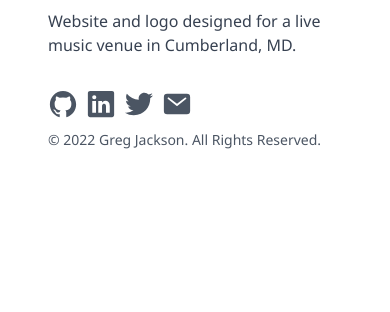
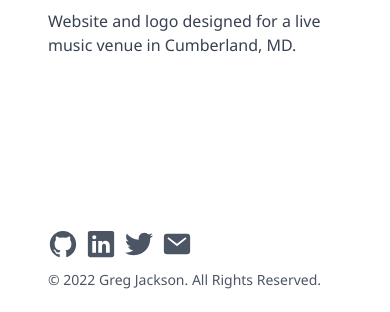
Before and after one commit to gregtjack/portfolio, a Next.js app: page /projects in a window 390 px wide. Shown: the part 529-841 px from the top of the page. Built offline with nearby package versions, Linux system fonts and the light colour scheme.

Commit message:
Footer fix

```diff
--- a/components/Footer.tsx
+++ b/components/Footer.tsx
@@ -1,9 +1,9 @@
 import { IoLogoGithub, IoLogoLinkedin, IoLogoTwitter, IoMail } from "react-icons/io5"
 
-const Footer = () => {
+export const Footer = () => {
     return (
         <div>
-            <footer className="mx-auto max-w-6xl px-4 py-6 md:py-16 text-gray-600 dark:text-gray-300">
+            <footer className="mx-auto px-4 py-6 md:py-16 text-gray-600 dark:text-gray-300">
                 <div className="flex items-center text-3xl mb-2">
                     <a href="https://github.com/gregtjack" className="mr-2 hover:text-accent transition-colors">
                         <IoLogoGithub />
@@ -23,5 +23,3 @@ const Footer = () => {
         </div>
     )
 }
-
-export { Footer }
--- a/components/Layout.tsx
+++ b/components/Layout.tsx
@@ -10,14 +10,14 @@ interface LayoutProps {
     }
 }
 
-const Layout: FunctionComponent<LayoutProps> = ({meta, children}) => {
+export const Layout: FunctionComponent<LayoutProps> = ({meta, children}) => {
     return (
         <div className="flex justify-center px-4 mx-auto max-w-8xl sm:px-6 lg:px-8">
             <Head>
                 <title>{meta.title}</title>
                 <meta content={meta.description} name="description" />
             </Head>
-            <main className="flex flex-col justify-between mx-4 max-w-3xl min-w-0">
+            <main className="flex flex-col h-screen mx-4 max-w-3xl min-w-0">
                 <Navbar />
                 <div className="w-full px-4 mb-auto">
                     {children}
@@ -27,5 +27,3 @@ const Layout: FunctionComponent<LayoutProps> = ({meta, children}) => {
         </div>
     )
 }
-
-export { Layout }
--- a/pages/index.tsx
+++ b/pages/index.tsx
@@ -6,6 +6,7 @@ import { motion } from "framer-motion"
 import { IoOpenOutline } from "react-icons/io5";
 import { FunctionComponent } from 'react';
 import EaseInSection from '../components/EaseInSection'
+import { Project } from '../components/Project'
 
 type Link = {
   href: string
@@ -57,6 +58,7 @@ const Home: NextPage = () => {
             <IoOpenOutline />
           </ResumeButton>
         </EaseInSection>
+
       </div>
     </Layout>
   )
```
